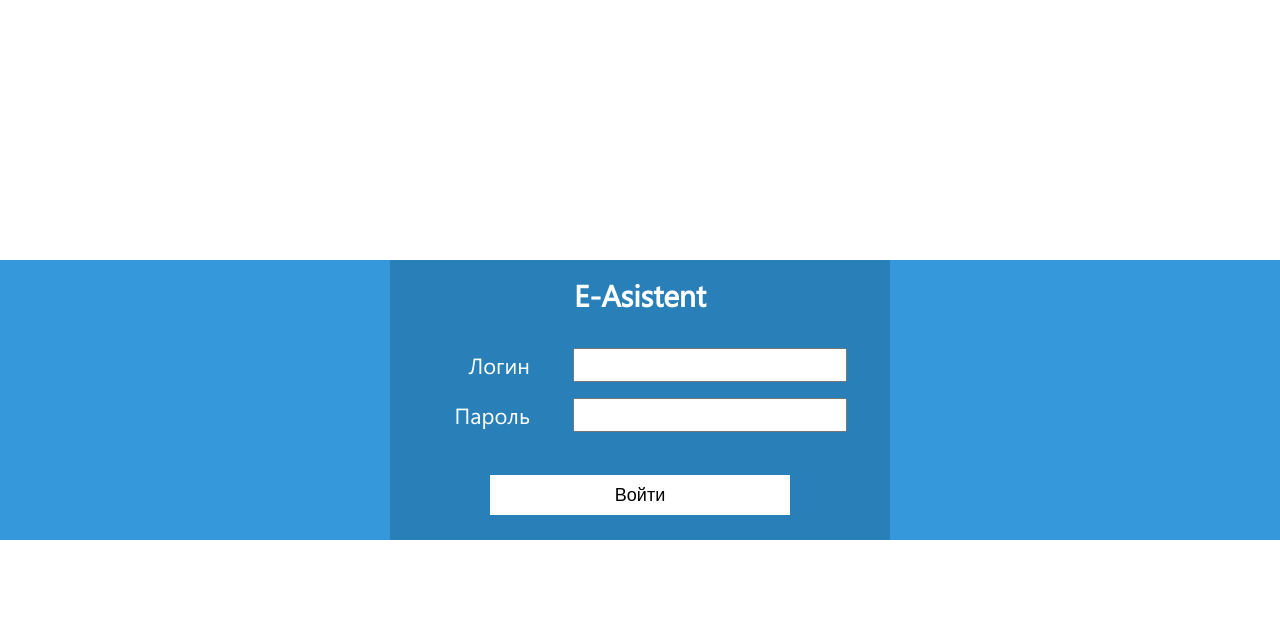
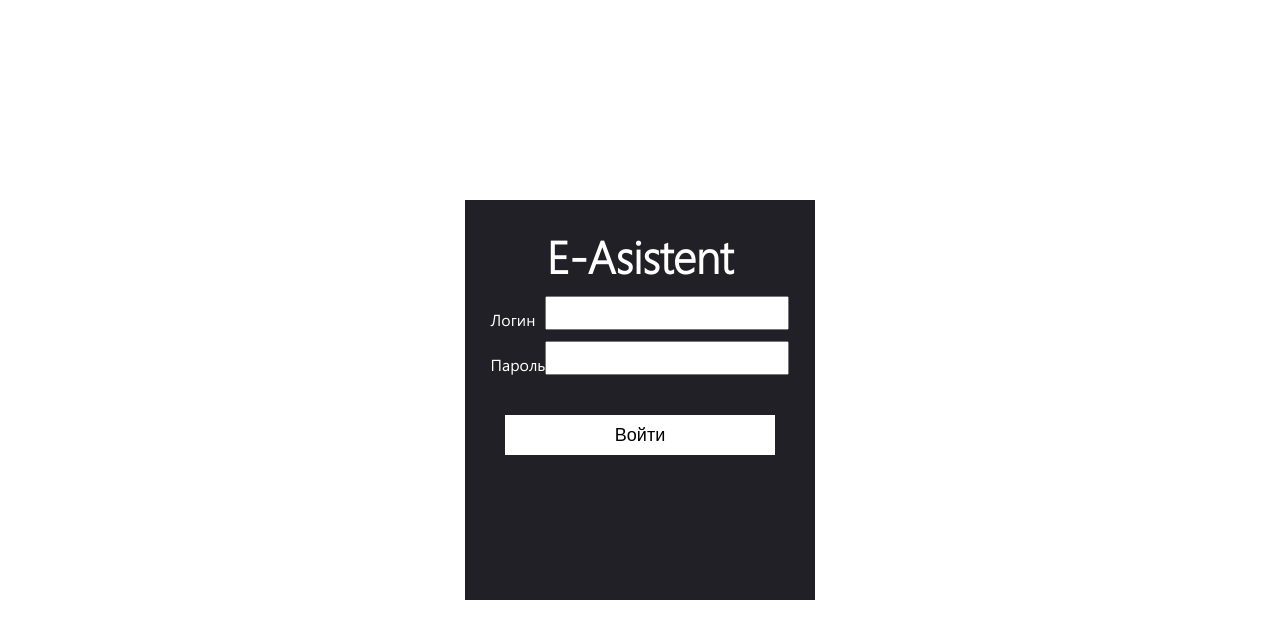
Before and after one commit to vladimir184/e-assistant, a PHP site: page /login.php in a window 1280 px wide. Shown: the top 639 px of the page. Run offline with PHP 8.4, Linux system fonts and the light colour scheme.

Commit message:
Страница входа

```diff
--- a/view/chat.php
+++ b/view/chat.php
@@ -3,13 +3,13 @@
 <head>
 	<meta charset="utf-8">
 	<title>Chat</title>
-	<link rel="stylesheet" href="view/styles.css">
+	<link rel="stylesheet" href="styles.css">
 </head>
 <body>
 	<div class="window">
 		<div class="header">Мастер Йода <input type="radio" name="online" disabled><label for=""><span></span></label></div>
 		<div class="lsidebar">
-			<div class="people">Участники</div>
+			<div class="people">&nbsp;&nbsp;&nbsp;&nbsp;&nbsp;Участники</div>
 			<table class="members">
 <?php
 
--- a/view/styles.css
+++ b/view/styles.css
@@ -5,11 +5,16 @@
 
 @font-face {
 	font-family: SegoeUI;
-	src: url(fonts/segoeui.ttf);
+	src: url(view/fonts/segoeui.ttf);
+}
+
+@font-face {
+	font-family: SegoeUIL;
+	src: url(view/fonts/segoeuil.ttf);
 }
 
 .window {
-	width: 1024px;
+	width: 100%;
 	height: 700px;
 	background-color: #fafbfb;
 	position: relative;
@@ -173,62 +181,56 @@ a {
 	float: right;
 }
 
-.fullWidth {
-	width: 100%;
-	height: 280px;
-	background-color: #3498db;
+/*----------------------------------СТРАНИЦА ВХОДА------------------------------------*/
+
+.enter {
+	width: 350px;
+	height: 400px;
+	background-color: #212026;
 	position: absolute;
     top: 0;
     bottom: 0;
     left: 0;
     right: 0;
     margin: auto;
-}
-
-.enter {
-	width: 500px;
-	height: inherit;
-	background-color: #2980b9;
-	margin: 0 auto;
 	text-align: center;
 }
 
 .enter h1 {
-	font-family: SegoeUI;
-	font-size: 30px;
+	font-family: SegoeUIL;
+	font-size: 45px;
 	color: #fff;
-	margin-bottom: 25px;
-	padding-top: 15px;
+	margin-bottom: 5px;
+	padding-top: 25px;
 }
 
 .enter table {
-	width: 500px;
 	border-spacing:  0;
 	font-family: SegoeUI;
-	font-size: 22px;
+	font-size: 16px;
 	color: #fff;
-    margin:0 auto;
+    margin: 0 auto;
 }
 
-.enter td {
-	height: 50px;
 
+.entertext {
+	text-align: left;
+	height: 40px;
+	vertical-align: bottom;
+	padding-bottom: 5px;
 }
 
-.entertext {
-	width: 140px;
-		text-align: right;
+.enter table input{
+	height: 30px;
+	width: 220px;
+	padding-left: 10px;
+	padding-right: 10px;
+	font-size: 14px;
 }
 
-.enter table input {
-	height: 30px;
+.enter form > input[type="submit"] {
+	margin-top: 35px;
 	width: 270px;
-	font-size: 20px;
-}
-
-.enter form > input {
-	margin-top: 35px;
-	width: 300px;
 	height: 40px;
 	font-size: 18px;
 	background-color: #fff;
```
Also changed, not shown: other parts of view/styles.css (+39 -5 lines), view/fonts/segoeuil.ttf (added), view/images/icon.png (added), view/images/password.png (added).
